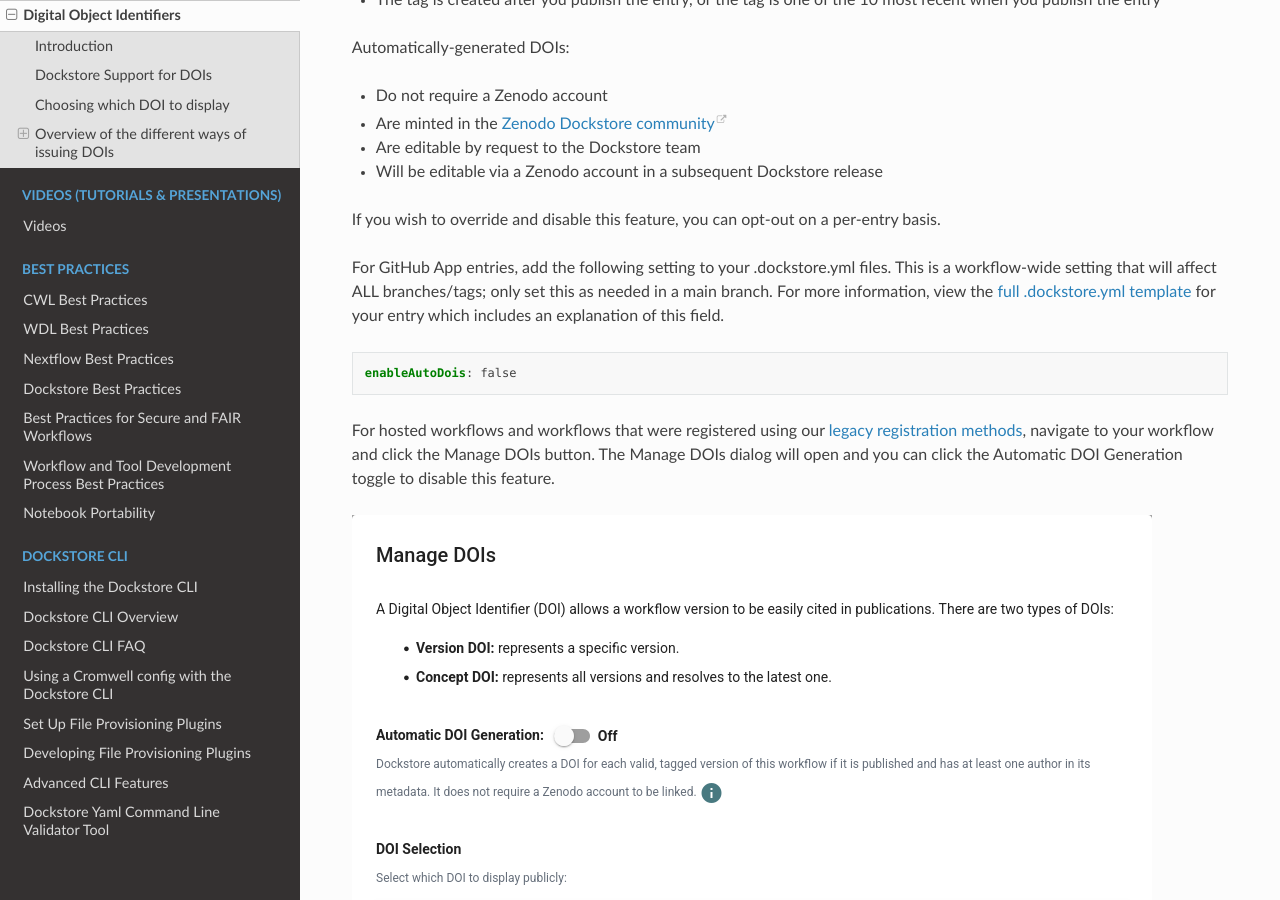
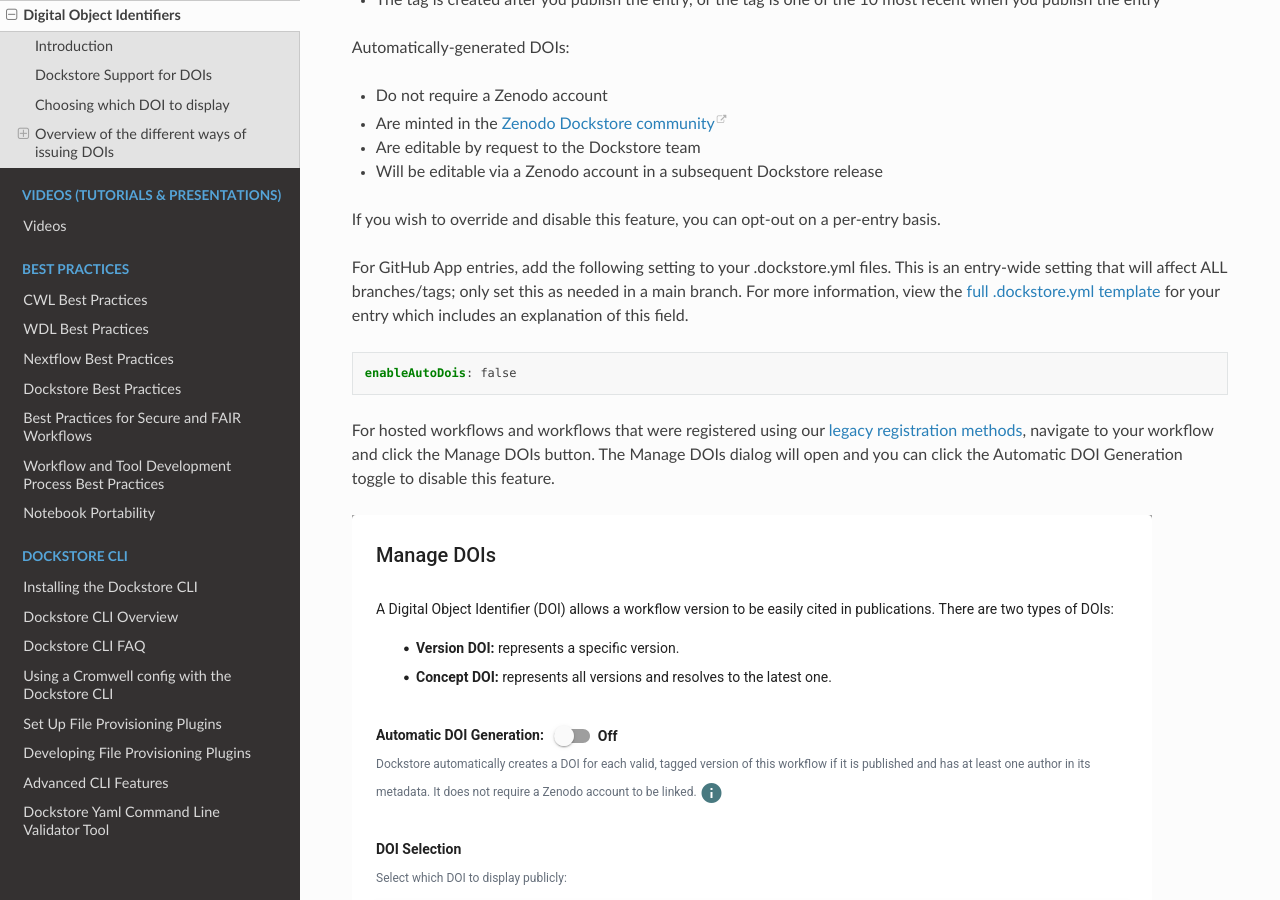
Before and after one commit to dockstore/dockstore-documentation, a Sphinx documentation site: the page built from docs/end-user-topics/dois.rst, in a window 1280 px wide and 900 px high, scrolled down 2357 px. Built offline with Sphinx 7.4.7 and the Read the Docs theme 3.1.0, drawn with Linux system fonts in a browser that asks for light colours; pages that are not in the unit, such as notebooks, are missing from menus.

Commit message:
Fix typo

```diff
--- a/docs/end-user-topics/dois.rst
+++ b/docs/end-user-topics/dois.rst
@@ -83,7 +83,7 @@
 
 If you wish to override and disable this feature, you can opt-out on a per-entry basis.
 
-For GitHub App entries, add the following setting to your .dockstore.yml files. This is a workflow-wide setting that will affect ALL branches/tags; only set this as needed in a main branch.
+For GitHub App entries, add the following setting to your .dockstore.yml files. This is an entry-wide setting that will affect ALL branches/tags; only set this as needed in a main branch.
 For more information, view the :doc:`full .dockstore.yml template </assets/templates/template>` for your entry which includes an explanation of this field.
 
 .. code-block:: yaml
```
